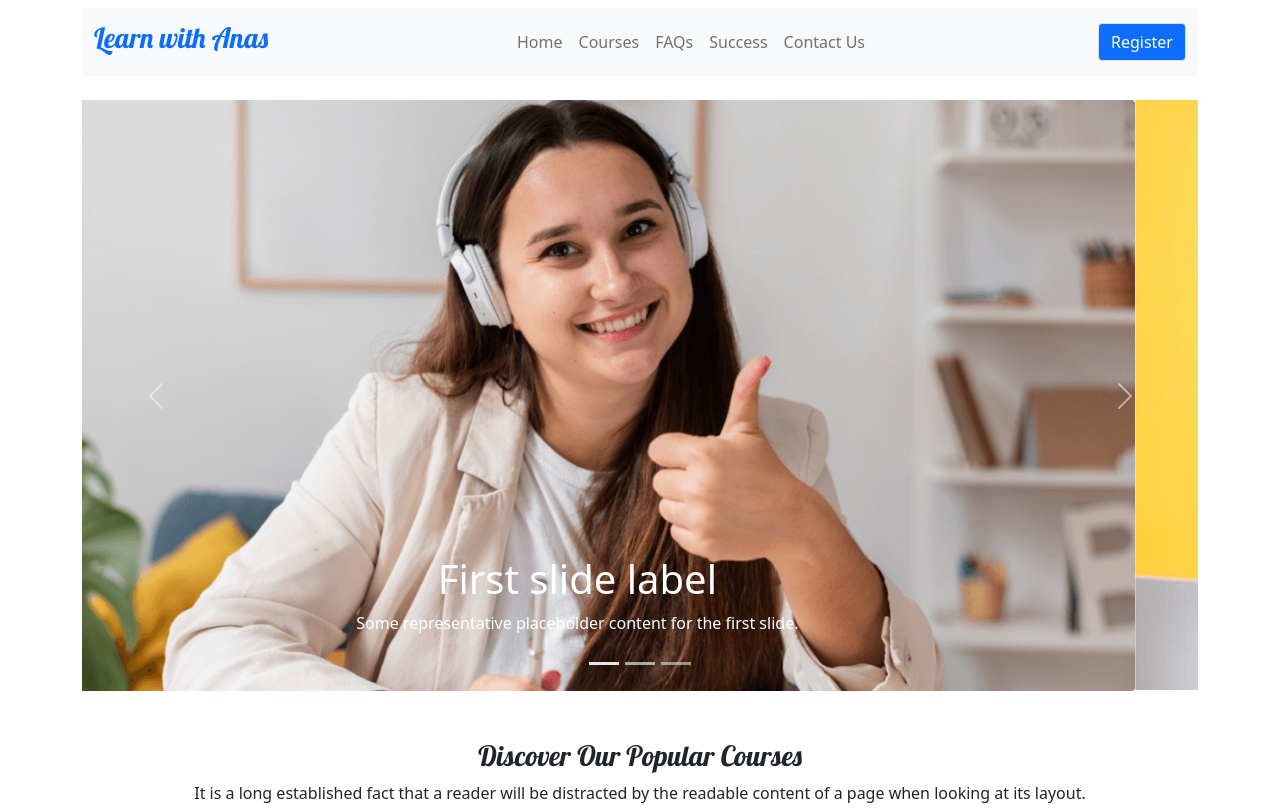
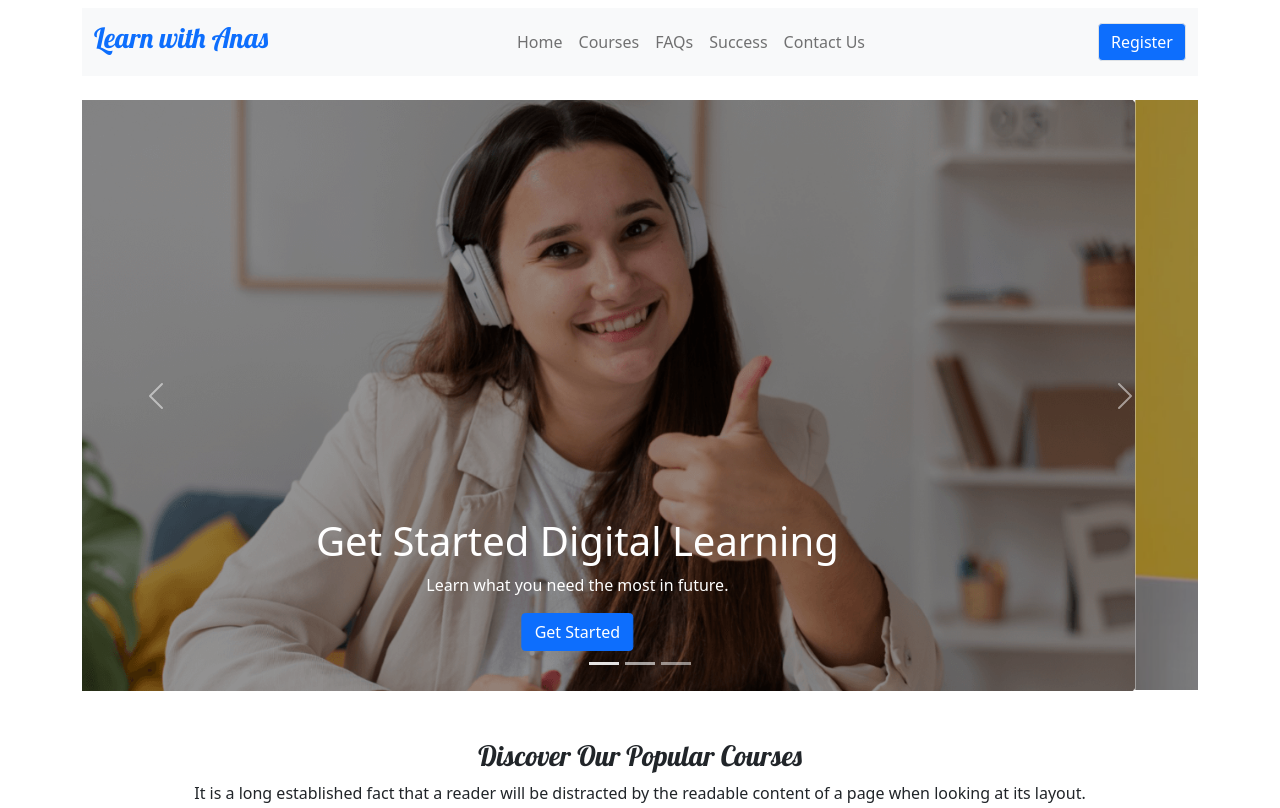
Before and after one commit to anasconnect/Learn-with-anas, a plain HTML site: page index.html in a window 1280 px wide. Shown: the top 808 px of the page. Drawn offline with nearby package versions, Linux system fonts and the light colour scheme.

Commit message:
last commit maybe

```diff
--- a/index.html
+++ b/index.html
@@ -21,7 +21,7 @@
     <section class="container my-2 " id="navbar">
 
         <div>
-            <nav class="navbar navbar-expand-md navbar-light bg-light">
+            <nav class="navbar navbar-expand-lg navbar-light bg-light">
                 <div class="container">
                   <a class="navbar-brand" href="#"><h3 class="font text-primary">Learn with Anas</h3></a>
                   <button class="navbar-toggler" type="button" data-bs-toggle="collapse" data-bs-target="#navbarSupportedContent" aria-controls="navbarSupportedContent" aria-expanded="false" aria-label="Toggle navigation">
@@ -67,24 +67,29 @@
         </div>
         <div class="carousel-inner">
           <div class="carousel-item active">
-            <img src="images/cover/cover-1.png" class="d-block w-100" alt="lady with a thumps up">
+            <img src="images/cover/cover-1.png" class="d-block w-100 picture-dark" alt="lady with a thumps up">
             <div class="carousel-caption">
-              <h1>First slide label</h1>
-              <p>Some representative placeholder content for the first slide.</p>
+              <h1>Get Started Digital
+                Learning</h1>
+              <p>Learn what you need the most in future.</p>
+              <button class="btn btn-primary">Get Started</button>
             </div>
           </div>
           <div class="carousel-item">
-            <img src="images/cover/cover no 2.jpg" class="d-block w-100" alt="another lady">
+            <img src="images/cover/cover no 2.jpg" class="d-block w-100 picture-dark" alt="another lady">
             <div class="carousel-caption">
-              <h1>Second slide label</h1>
-              <p>Some representative placeholder content for the second slide.</p>
+              <h1>Get Started Digital
+                Learning</h1>
+              <p>Learn what you need the most in future.</p>
+              <button class="btn btn-primary">Get Started</button>
             </div>
           </div>
           <div class="carousel-item">
-            <img src="images/cover/cover-3.jpg" class="d-block w-100" alt="lady with a smiling face">
+            <img src="images/cover/cover-3.jpg" class="d-block w-100 picture-dark" alt="lady with a smiling face">
             <div class="carousel-caption">
-              <h1>Third slide label</h1>
-              <p>Some representative placeholder content for the third slide.</p>
+              <h1>Get Started Digital Learning</h1>
+              <p>Learn what you need the most in future.</p>
+              <button class="btn btn-primary">Get Started</button>
             </div>
           </div>
         </div>
--- a/style.css
+++ b/style.css
@@ -3,6 +3,9 @@
 .font{
     font-family: 'Dancing Script', cursive;
 font-family: 'Lobster', cursive;
+}
+.picture-dark{
+    filter: brightness(60%);
 }
 
 h2{
```
